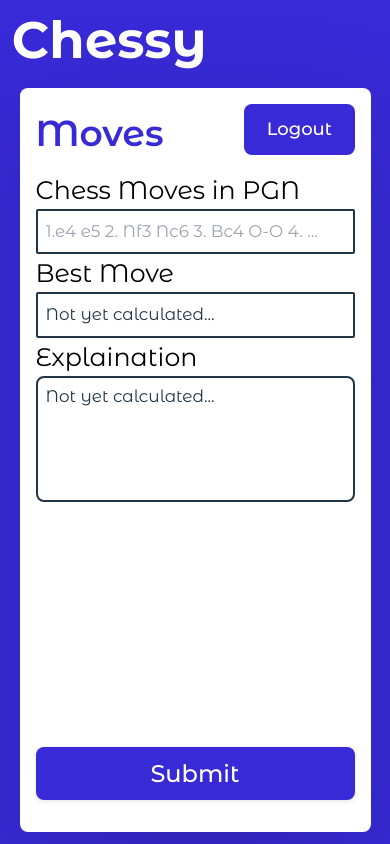
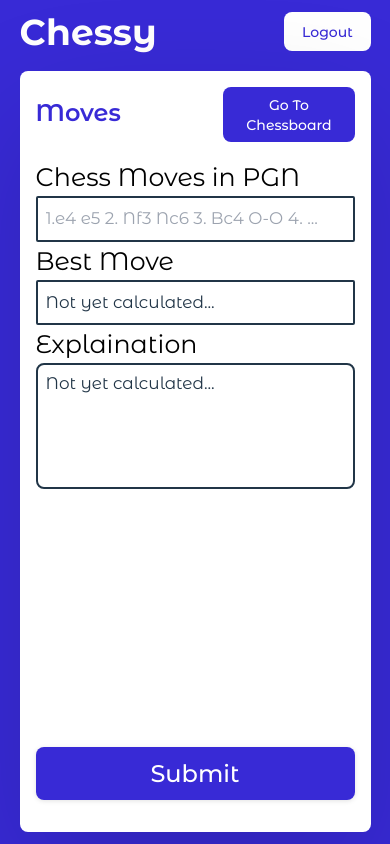
Before and after one commit to GokalpGokdogan/Chessy, a React (Vite) app: page / in a window 390 px wide. Built offline with nearby package versions, Linux system fonts and the light colour scheme; sample sign-in values are in the browser's storage.

Commit message:
mobile ui changes

```diff
--- a/src/hooks/useAI.jsx
+++ b/src/hooks/useAI.jsx
@@ -9,7 +9,8 @@ export const useAI = () => {
         // console.log('FEN: ', fen);
         let promptBody = "Given the FEN position " +
                         fen +
-                        ", explain the best move. Provide a brief and informative explanation of the strategic advantages it offers.";
+                        ", explain the best move. Provide a brief and informative explanation of the strategic advantages it offers."+
+                        "Check your answer for accuracy by consulting a chess engine.";
 
 
         // console.log('Prompt: ', promptBody);
--- a/src/pages/Home/home.jsx
+++ b/src/pages/Home/home.jsx
@@ -20,6 +20,7 @@ const HomePage = () => {
     const [explanation, setExplanation] = useState('Not yet calculated...');
     const [windowWidth, setWindowWidth] = useState(window.innerWidth);
     const [windowHeight, setWindowHeight] = useState(window.innerHeight);
+    const [boardOn, setBoardOn] = useState(false);
 
     const handleLogout = () => {
         logout()
@@ -61,6 +62,10 @@ const HomePage = () => {
         }
     }
 
+    const toBoard = () => {
+        setBoardOn(!boardOn);
+    }
+
     const askAi = async () => {
         console.log(game.fen());
         const response = await getAiResponse({fen: game.fen()});
@@ -73,6 +78,10 @@ const HomePage = () => {
 
         setBestMove(best_move);
         setExplanation(explanationAi);
+
+        if(windowWidth < 640 && boardOn){
+            setBoardOn(false)
+        }
     }
 
     useEffect(() => {
@@ -158,8 +167,8 @@ const HomePage = () => {
                                 <div className="w-full flex flex-col mt-auto mb-[5%]">
                                     {/* <AiResponse fen={game.fen()} /> */}
 
-                                    <button type="submit" onClick={askAi} className="bg-indigo-500 flex flex-col h-auto items-center justify-center rounded-lg shadow-bs1 w-full mt-auto mb-0">
-                                        <strong className="text-2xl text-white-A700 font-medium">Submit {/*outputColor*/} </strong>
+                                    <button type="submit" onClick={askAi} className="bg-indigo-500 flex flex-col h-auto items-center justify-center rounded-lg shadow-bs1 w-full mt-auto mb-0 text-white-A700 transition-colors duration-250 hover:text-indigo-500 hover:bg-white-A700">
+                                        <strong className="text-2xl font-medium">Submit {/*outputColor*/} </strong>
                                     </button>
 
                                 </div>
@@ -169,15 +178,27 @@ const HomePage = () => {
                     </div>
                     }
                 </div> ) : (
+                    <>
+                    {
+                        boardOn ? ( <>
 
-                    // Mobile View
-                    <div className="bg-indigo-500 flex flex-col w-screen h-screen overflow-hidden">
-                    <div className="flex flex-col mt-[3%] mx-[3%] w-[50%] h-auto">
-                        <h1 className="md:text-3xl lg:text-5xl text-white-A700 text-left font-bold">
-                            Chessy
-                        </h1>
+                        <div className="bg-indigo-500 flex flex-col w-screen h-screen overflow-hidden">
+                    <div className="flex flex-col mt-[3%] mx-[3%] w-[90%] h-full mx-auto">
 
-                        {/* {!moveError && (<div className="flex flex-col mt-[5%] md:w-full lg:w-5/6 justify-center items-center my-10 font-semibold mx-auto">
+                        <div className="flex flex-row items-center">
+                            <h1 className="text-4xl text-white-A700 text-left font-bold">
+                                Chessy
+                            </h1>
+
+                            <button
+                                className="mr-[0%] bg-white-A700 rounded-lg ml-auto text-indigo-500 font-medium text-sm transition-colors duration-250 hover:bg-indigo-500 hover:text-white-A700"
+                                onClick={handleLogout}
+                            >
+                                Logout
+                            </button>
+
+                        </div>
+                        {!moveError && (<div className="flex flex-col mt-[5%] w-full justify-center items-center my-10 font-semibold mx-auto">
                             <ChessBoard game={game} setGame={setGame} pgn={pgn} setPgn={setPgn} />
                             </div>)}
                         {moveError && (<div className="flex flex-col mt-[5%] h-full md:w-full lg:w-5/6 justify-center items-center mb-[50%] font-semibold mx-auto">
@@ -185,23 +206,108 @@ const HomePage = () => {
                                 Invalid Move
                             </p>
                             </div>)
-                        } */}
+                        }
+
+                    </div>
+
+                    {<div className="bg-white-A700 flex flex-col w-[90%] mb-[3%] mt-auto h-auto mx-auto md:gap-5 gap-4 justify-start p-4 md:p-5 rounded-lg shadow-bs text-left">
+                        <div className="flex flex-row justify-between">
+                            <strong className="text-2xl md:text-2xl text-indigo-500 font-semibold text-mont mt-[3%]">
+                                Moves
+                            </strong>
+                            <div className="flex flex-row justify-end">
+                                <button className="flex p-[5%] transition-colors duration-250 rounded-lg bg-indigo-500 ml-auto text-white-A700 font-medium text-sm active:bg-white-A700 active:text-indigo-500"
+                                    onClick={toBoard}>
+                                        Go To Chessboard
+                                </button>
+                            </div>
+                        </div>
+                        <div className="flex flex-col h-full">
+                        {/* <form className="h-full" onSubmit={handleSubmit(onSubmit)}> */}
+                            {/* <div className="flex flex-col gap-3 md:gap-5 items-center justify-start mx-auto w-full h-full">
+                                <div className="flex flex-col  items-center justify-start w-full"> */}
+                                    {/* <div className="flex flex-col  justify-start w-full">
+                                        <p className="text-md md:text-md text-black-900 text-shadow-ts" style={{ fontSize: '3vh', minFontSize: '16px', maxFontSize: '36px' }}>
+                                            Chess Moves in PGN
+                                        </p>
+                                        <input
+                                            type="text"
+                                            placeholder="1.e4 e5 2. Nf3 Nc6 3. Bc4 O-O 4. ..."
+                                            value={pgn}
+                                            // {...register("PGN", { required: false })}
+                                            className="p-2 border-2 border-gray-300 rounded-sm focus:outline-none focus:border-indigo-500"
+                                            onChange={handlePgnChanges}
+                                            style={{ fontSize: '2vh', minFontSize: '16px', maxFontSize: '36px' }}
+                                        />
+                                    </div> */}
+                                    {/* <div className="flex flex-col  md:gap-5 justify-start w-full">
+                                        <p className="text-md md:text-md text-black-900 text-shadow-ts" style={{ fontSize: '3vh', minFontSize: '16px', maxFontSize: '36px' }}>
+                                            Best Move
+                                        </p>
+                                        <div className="p-2 border-2 border-gray-300 rounded-sm flex-row flex" style={{ fontSize: '2vh', minFontSize: '16px', maxFontSize: '36px' }}>
+                                            <p>{bestMove}</p>
+                                        </div>
+                                    </div>
+                                    <div className="flex flex-col  md:gap-5 justify-start w-full">
+                                        <p className="text-md md:text-md text-black-900 text-shadow-ts" style={{ fontSize: '3vh', minFontSize: '16px', maxFontSize: '36px' }}>
+                                            Explaination
+                                        </p>
+                                        <div className="p-2 border-2 border-gray-300 rounded-lg flex-row flex text-sm" style={{minHeight: '7.5em', maxHeight: '20em', fontSize: '2vh', minFontSize: '16px', maxFontSize: '36px'}}>
+                                            <p>{explanation}</p>
+                                        </div>
+                                    </div>
+                                </div> */}
+                                <div className="w-full flex flex-col mt-auto mb-[5%]">
+                                    {/* <AiResponse fen={game.fen()} /> */}
+
+                                    <button type="submit" onClick={askAi} className="bg-indigo-500 flex flex-col h-auto text-white-A700 items-center justify-center rounded-lg shadow-bs1 w-full mt-auto mb-0 transition-colors duration-250 active:bg-white-A700 active:text-indigo-500">
+                                        <strong className="text-2xl font-medium">Submit {/*outputColor*/} </strong>
+                                    </button>
+
+                                </div>
+                            </div>
+                        {/* </form> */}
+                        </div>
+                    // </div>
+                    }
+                </div>
+
+                        </>):(
+                    // Mobile View
+                    <div className="bg-indigo-500 flex flex-col w-screen h-screen overflow-hidden">
+                    <div className="flex flex-col mt-[3%] mx-[3%] w-[90%] h-auto mx-auto">
+
+                        <div className="flex flex-row items-center">
+                            <h1 className="text-4xl text-white-A700 text-left font-bold">
+                                Chessy
+                            </h1>
+
+                            <button
+                                className="mr-[0%] bg-white-A700 transition-colors duration-250 rounded-lg ml-auto text-indigo-500 font-medium text-sm hover:bg-indigo-500 hover:text-white-A700"
+                                onClick={handleLogout}
+                            >
+                                Logout
+                            </button>
+
+                        </div>
+
 
                     </div>
 
                     {<div className="bg-white-A700 flex flex-col w-[90%] mb-[3%] mt-[5%] h-full mx-auto md:gap-5 gap-4 justify-start p-4 md:p-5 rounded-lg shadow-bs text-left">
-                        <div className="flex flex-row justify-end">
-                        <strong className="text-4xl md:text-5xl text-indigo-500 font-semibold text-mont mt-[3%]">
-                            Moves
-                        </strong>
 
-                        <button
-                            className="transition-colors duration-250 rounded-lg bg-indigo-500 ml-auto text-white-A700 font-medium text-lg hover:bg-white-A700 hover:text-indigo-500"
-                            onClick={handleLogout}
-                        >
-                            Logout
-                        </button>
+                        <div className="flex flex-row justify-between">
+                            <strong className="text-2xl md:text-2xl text-indigo-500 font-semibold text-mont mt-[3%]">
+                                Moves
+                            </strong>
+                            <div className="flex flex-row justify-end">
+                                <button className="flex p-[5%] transition-colors duration-250 rounded-lg bg-indigo-500 ml-auto text-white-A700 font-medium text-sm active:bg-white-A700 active:text-indigo-500"
+                                    onClick={toBoard}>
+                                        Go To Chessboard
+                                </button>
+                            </div>
                         </div>
+
                         <div className="flex flex-col h-full">
                         {/* <form className="h-full" onSubmit={handleSubmit(onSubmit)}> */}
                             <div className="flex flex-col gap-3 md:gap-5 items-center justify-start mx-auto w-full h-full">
@@ -240,8 +346,8 @@ const HomePage = () => {
                                 <div className="w-full flex flex-col mt-auto mb-[5%]">
                                     {/* <AiResponse fen={game.fen()} /> */}
 
-                                    <button type="submit" onClick={askAi} className="bg-indigo-500 flex flex-col h-auto items-center justify-center rounded-lg shadow-bs1 w-full mt-auto mb-0">
-                                        <strong className="text-2xl text-white-A700 font-medium">Submit {/*outputColor*/} </strong>
+                                    <button type="submit" onClick={askAi} className="bg-indigo-500 flex flex-col h-auto items-center justify-center rounded-lg shadow-bs1 w-full mt-auto mb-0 transition-colors duration-250 text-white-A700 active:bg-white-A700 active:text-indigo-500">
+                                        <strong className="text-2xl font-medium">Submit {/*outputColor*/} </strong>
                                     </button>
 
                                 </div>
@@ -250,7 +356,9 @@ const HomePage = () => {
                         </div>
                     </div>
                     }
-                </div>
+                </div>)
+                }
+                </>
                 )}
         </>
     );
```
